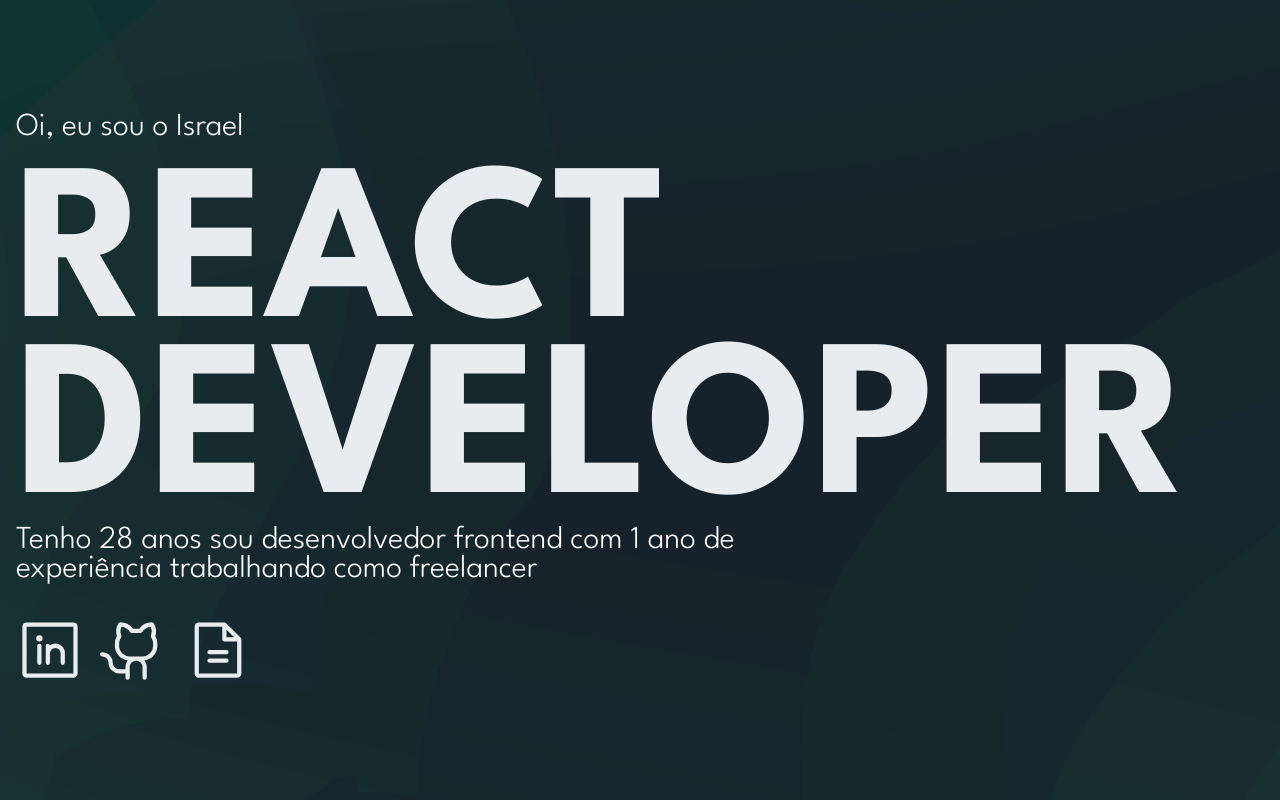
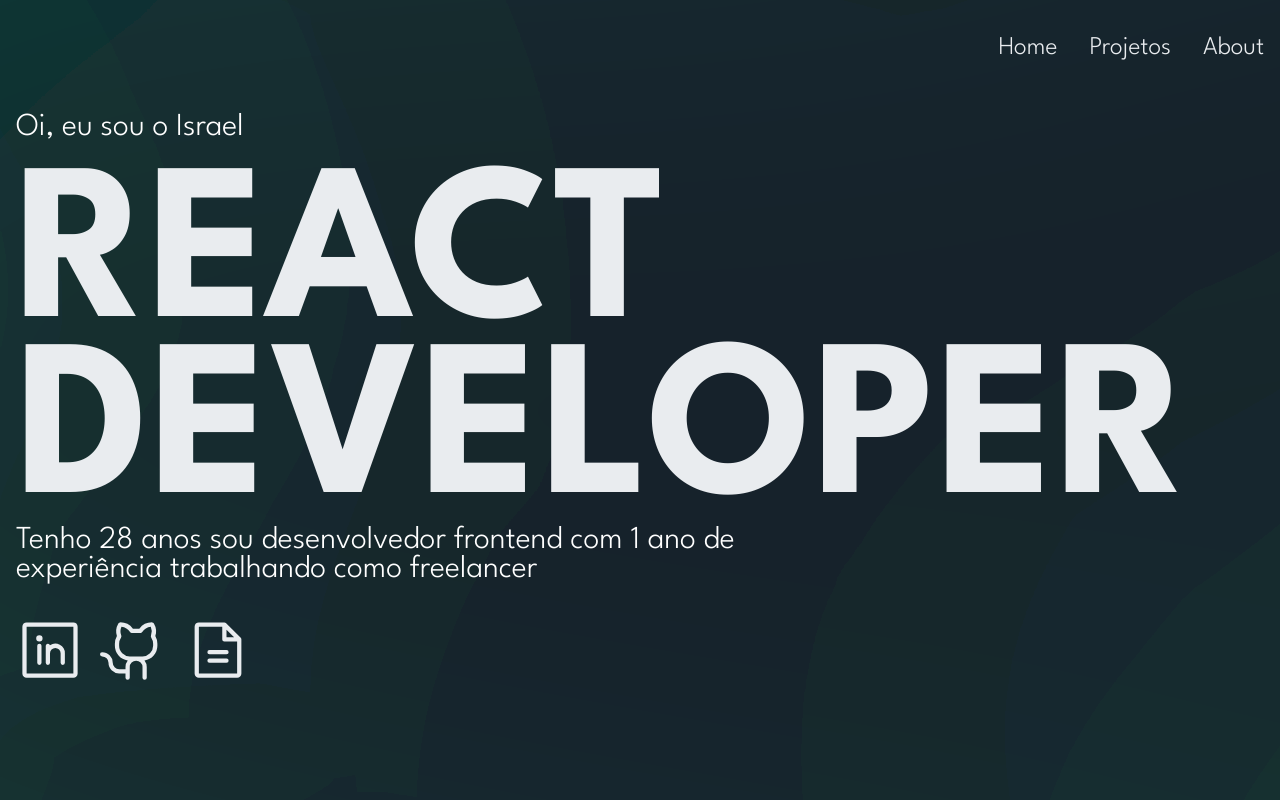
Before and after one commit to israelsanttana/react-portfolio, a React (Vite) app: page / in a window 1280 px wide. Built offline with nearby package versions, Linux system fonts and the light colour scheme.

Commit message:
feat: adicona menu desktop

```diff
--- a/src/App.jsx
+++ b/src/App.jsx
@@ -1,13 +1,15 @@
 import { Hero } from "./components/hero/Hero";
+import { Navbar } from "./components/navbar/Navbar";
 
 
 export function App() {
 
 
   return (
-    <>
+    <main>
+      <Navbar />
       <Hero />
 
-    </>
+    </main>
   )
 }
--- /dev/null
+++ b/src/components/navbar/Navbar.jsx
@@ -0,0 +1,21 @@
+import styles from "./navbar.module.css"
+
+export function Navbar() {
+    return (
+        <section className={styles.navbar}>
+            <div className="container">
+                <div className={styles.nav}>
+                    <nav>
+                        <ul>
+                            <li>Home</li>
+                            <li>Projetos</li>
+                            <li>About</li>
+                        </ul>
+                    </nav>
+                </div>
+
+
+            </div>
+        </section>
+    )
+}
--- /dev/null
+++ b/src/components/navbar/navbar.module.css
@@ -0,0 +1,25 @@
+.navbar {
+    width: 100%;
+    height: 6rem;
+    display: flex;
+    align-items: center;
+    position: fixed;
+}
+
+.nav ul {
+    display: flex;
+    gap: 2rem;
+    justify-content: end;
+}
+
+.nav ul li {
+    font-size: 1.6rem;
+    list-style: none;
+    color: var(--gray-color-100);
+}
+
+.nav ul li:hover {
+    color: var( --quintennary-color);
+    cursor: pointer;
+    transition: 0.3s;
+}
```
